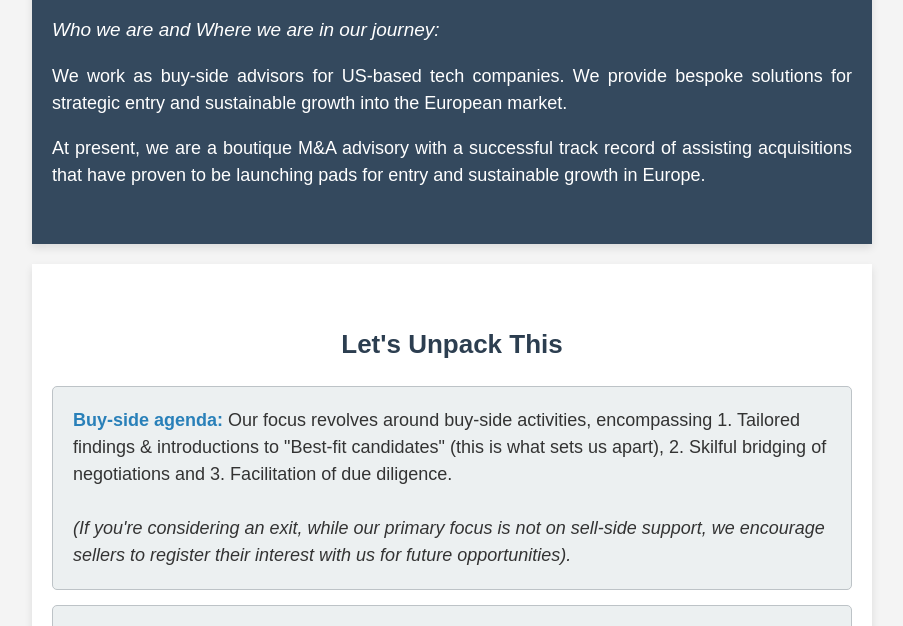
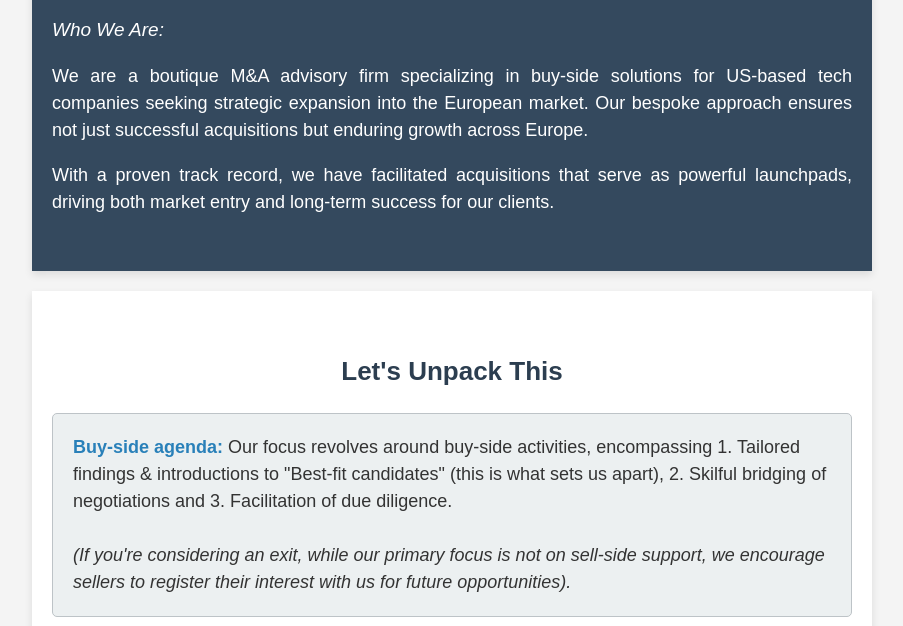
Before and after one commit to Guru656/upvisors-landing-page, a plain HTML site: page index.html in a window 1280 px wide. Shown: the part 125-751 px from the top of the page, without its empty margins (188-1091 px from the left). Drawn offline with Linux system fonts and the light colour scheme.

Commit message:
Update index.html

```diff
--- a/index.html
+++ b/index.html
@@ -126,9 +126,9 @@
   <!-- Company Name and Vision Section -->
   <section class="vision-section">
     <h1>Welcome to Upvisors</h1>
-    <p class="journey-text">Who we are and Where we are in our journey:</p>
-    <p>We work as buy-side advisors for US-based tech companies. We provide bespoke solutions for strategic entry and sustainable growth into the European market.</p>
-    <p>At present, we are a boutique M&A advisory with a successful track record of assisting acquisitions that have proven to be launching pads for entry and sustainable growth in Europe.</p>
+    <p class="journey-text">Who We Are:</p>
+    <p>We are a boutique M&A advisory firm specializing in buy-side solutions for US-based tech companies seeking strategic expansion into the European market. Our bespoke approach ensures not just successful acquisitions but enduring growth across Europe.</p>
+    <p>With a proven track record, we have facilitated acquisitions that serve as powerful launchpads, driving both market entry and long-term success for our clients.</p>
   </section>
 
   <!-- Let's Unpack This Section -->
```
